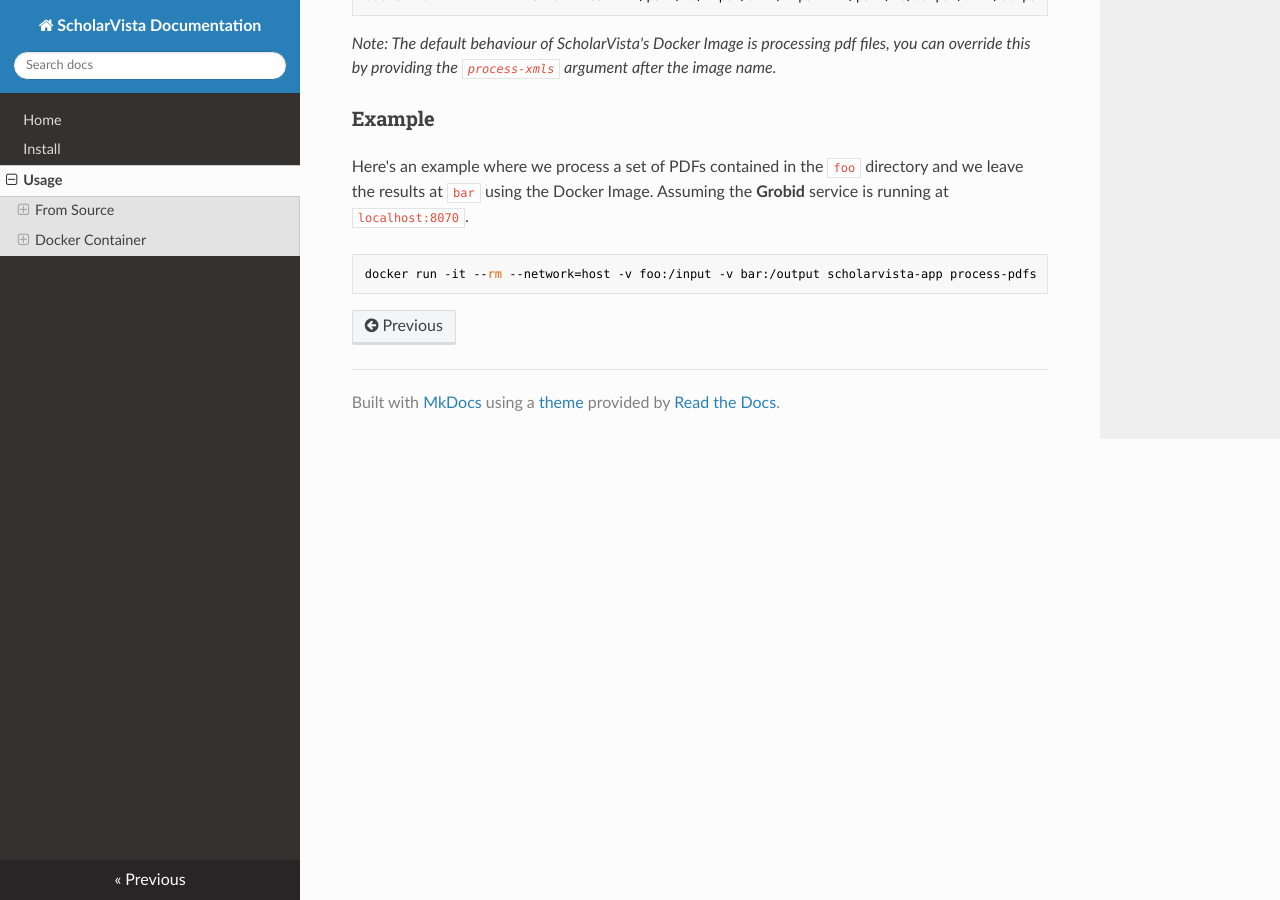
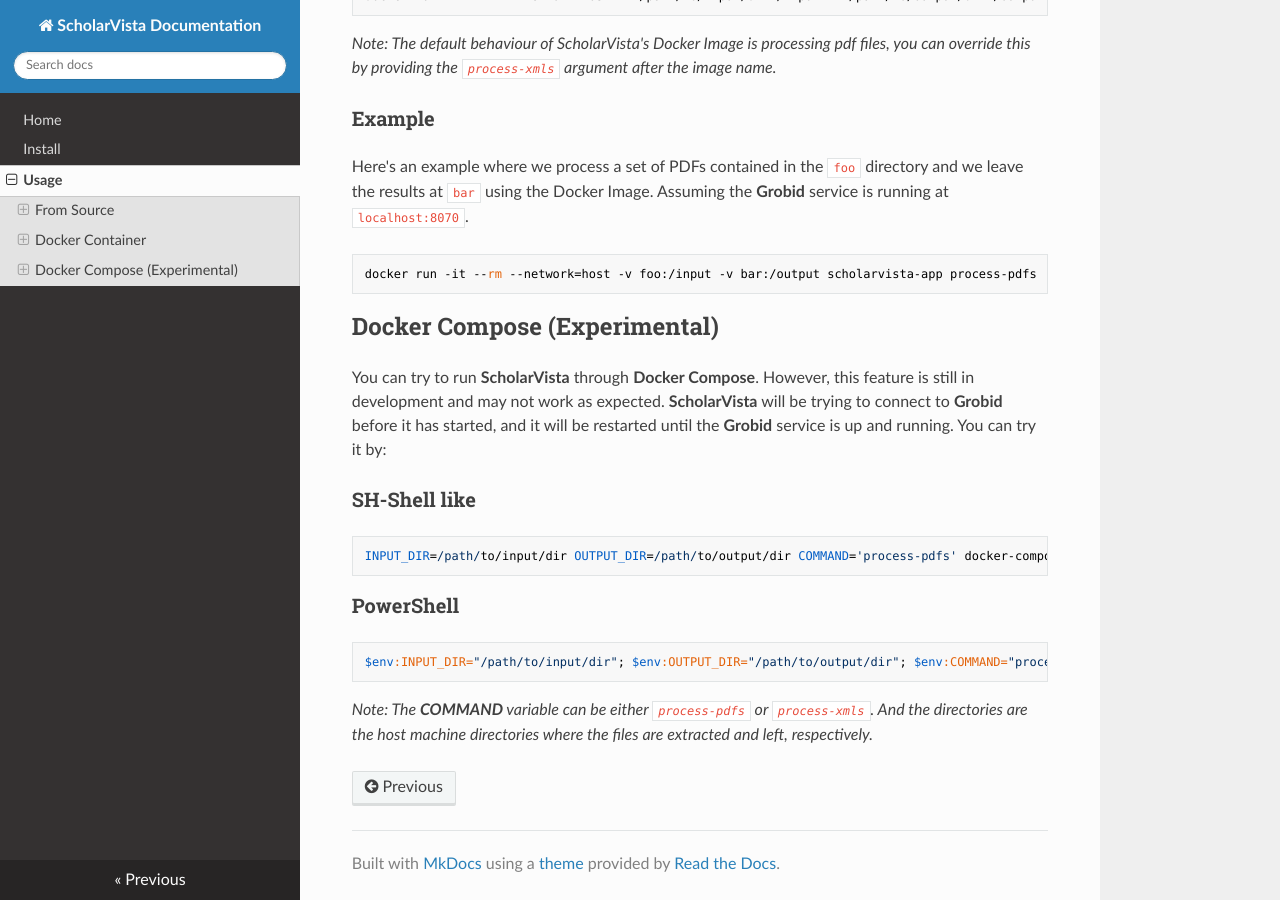
Before and after one commit to mciccale/ScholarVista, an MkDocs documentation site: the page built from docs/usage.md, in a window 1280 px wide and 900 px high, scrolled down 2137 px. Built offline with MkDocs 1.6.1, drawn with Linux system fonts in a browser that asks for light colours; nearby versions of some CDN libraries.

Commit message:
add experimental support for docker compose

````diff
--- a/docs/usage.md
+++ b/docs/usage.md
@@ -119,3 +119,21 @@
 ```bash
 docker run -it --rm --network=host -v foo:/input -v bar:/output scholarvista-app process-pdfs
 ```
+
+## Docker Compose (Experimental)
+
+You can try to run **ScholarVista** through **Docker Compose**. However, this feature is still in development and may not work as expected. **ScholarVista** will be trying to connect to **Grobid** before it has started, and it will be restarted until the **Grobid** service is up and running. You can try it by:
+
+### SH-Shell like
+
+```bash
+INPUT_DIR=/path/to/input/dir OUTPUT_DIR=/path/to/output/dir COMMAND='process-pdfs' docker-compose up
+```
+
+### PowerShell
+
+```powershell
+$env:INPUT_DIR="/path/to/input/dir"; $env:OUTPUT_DIR="/path/to/output/dir"; $env:COMMAND="process-pdfs" docker-compose up
+```
+
+_Note: The **COMMAND** variable can be either `process-pdfs` or `process-xmls`. And the directories are the host machine directories where the files are extracted and left, respectively._
````
Also changed, not shown: README.md (+18 -0 lines), docker-compose.yml (renamed from compose.yaml).
